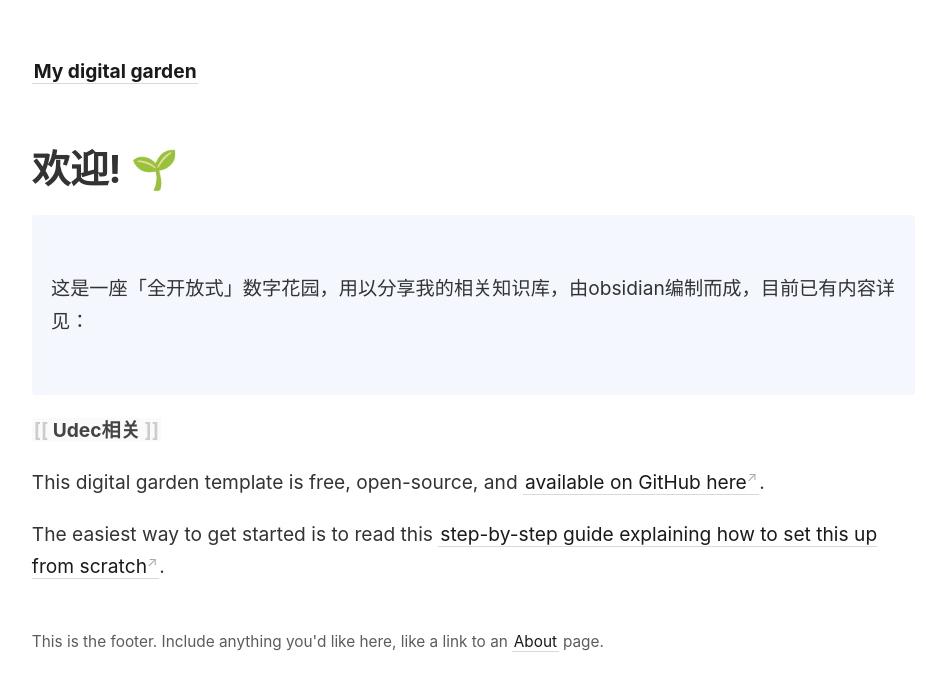
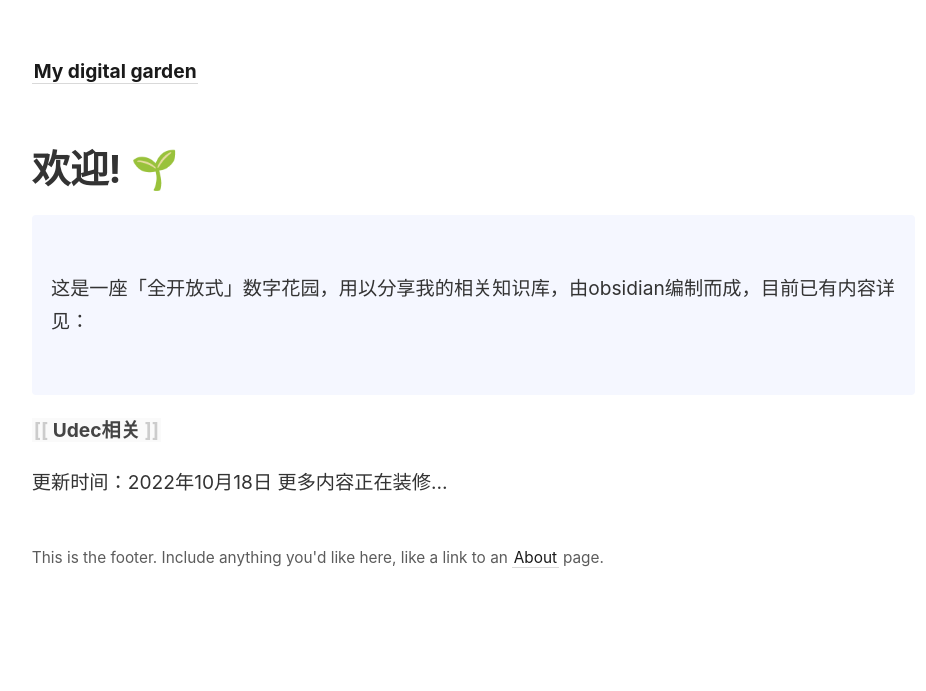
Before and after one commit to zuiyu666/-, a Jekyll site: the page built from _pages/index.md, in a window 1280 px wide. Shown: the top 691 px of the page, without its empty margins (45-971 px from the left). Built offline with Jekyll 4.4.1, drawn with Linux system fonts in a browser that asks for light colours.

Commit message:
Update index.md

```diff
--- a/_pages/index.md
+++ b/_pages/index.md
@@ -13,9 +13,9 @@
 
 <span style="font-weight: bold">[[Udec相关]]</span>
 
-This digital garden template is free, open-source, and [available on GitHub here](https://github.com/maximevaillancourt/digital-garden-jekyll-template).
+更新时间：2022年10月18日
+更多内容正在装修...
 
-The easiest way to get started is to read this [step-by-step guide explaining how to set this up from scratch](https://maximevaillancourt.com/blog/setting-up-your-own-digital-garden-with-jekyll).
 
 <style>
   .wrapper {
```
